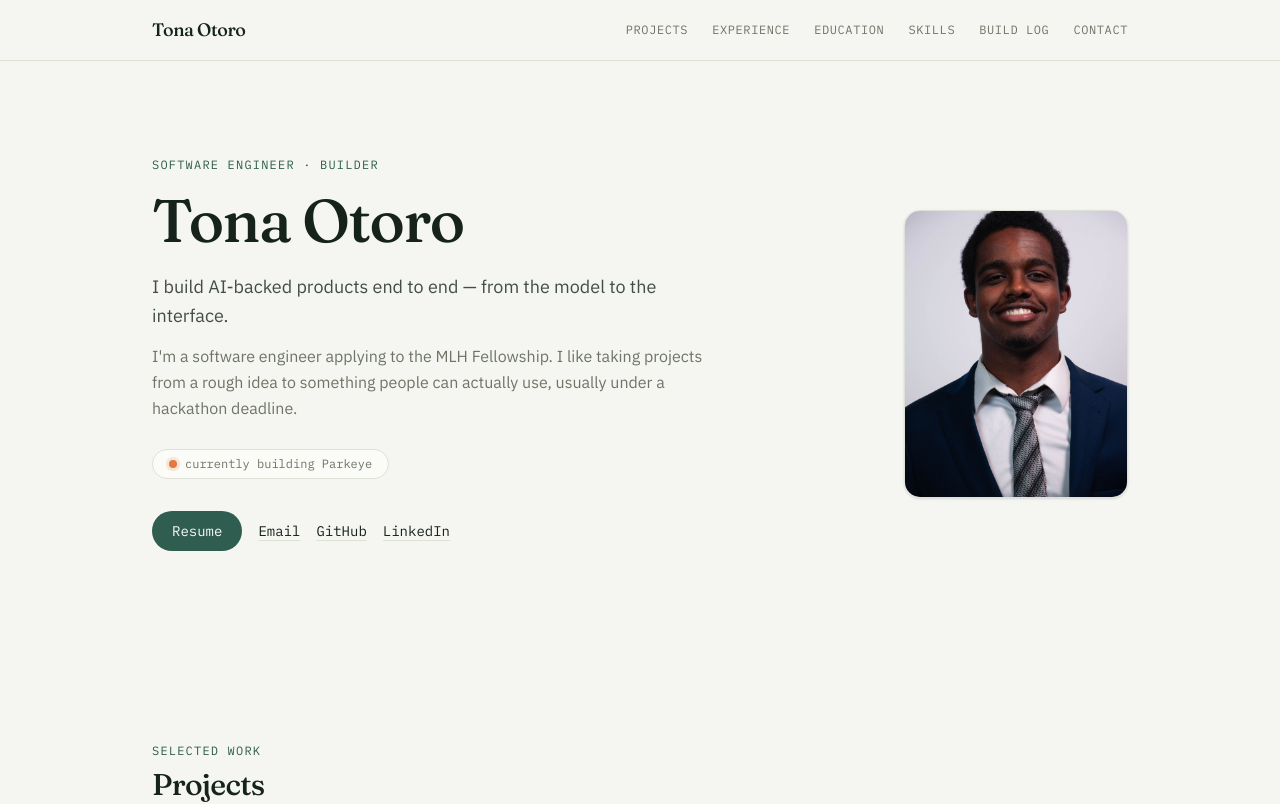
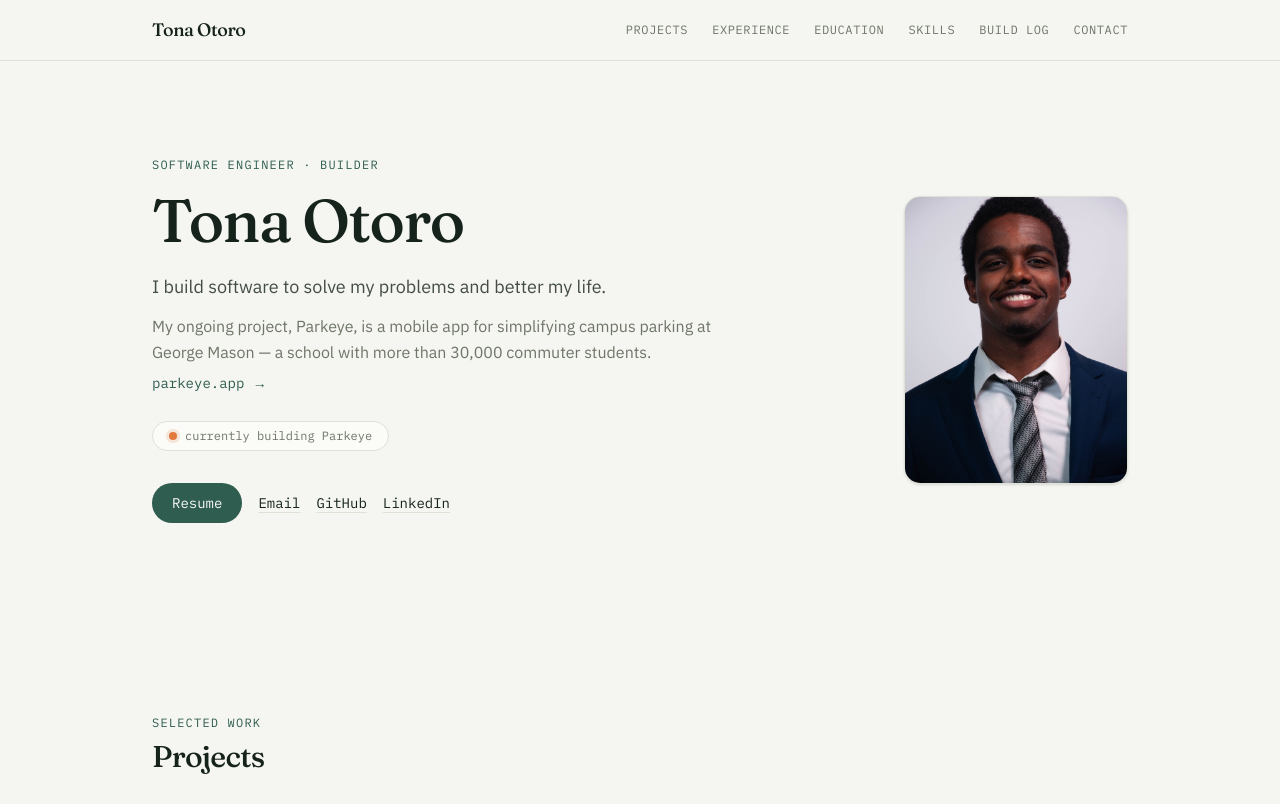
Before and after one commit to TonaO1/TonaO1.github.io, a Next.js app: page / in a window 1280 px wide. Shown: the top 804 px of the page. Built offline with nearby package versions, Linux system fonts and the light colour scheme.

Commit message:
Update hero copy with the real about section and Parkeye landing page link

```diff
--- a/src/components/Hero.tsx
+++ b/src/components/Hero.tsx
@@ -16,6 +16,16 @@ export function Hero() {
             {site.tagline}
           </p>
           <p className="mt-3 max-w-xl leading-relaxed text-moss">{site.intro}</p>
+          {site.introLink && (
+            <a
+              href={site.introLink.href}
+              target="_blank"
+              rel="noopener noreferrer"
+              className="mt-2 block w-fit font-mono text-sm text-pine underline decoration-transparent underline-offset-4 transition-colors hover:decoration-pine"
+            >
+              {site.introLink.label} →
+            </a>
+          )}
 
           <div className="mt-7 inline-flex items-center gap-2 rounded-full border border-line bg-paper-raised px-4 py-1.5 font-mono text-xs text-moss">
             <span className="relative flex h-2 w-2">
--- a/src/data/site.ts
+++ b/src/data/site.ts
@@ -4,10 +4,10 @@ export const site = {
   name: "Tona Otoro",
   role: "Software Engineer",
   eyebrow: "software engineer · builder",
-  tagline:
-    "I build AI-backed products end to end — from the model to the interface.", // TODO (about section, part 1): your own one-liner
+  tagline: "I build software to solve my problems and better my life.",
   intro:
-    "I'm a software engineer applying to the MLH Fellowship. I like taking projects from a rough idea to something people can actually use, usually under a hackathon deadline.", // TODO (about section, part 2): your own intro paragraph — this is the one only you can write
+    "My ongoing project, Parkeye, is a mobile app for simplifying campus parking at George Mason — a school with more than 30,000 commuter students.",
+  introLink: { label: "parkeye.app", href: "https://www.parkeye.app/" },
   status: "currently building Parkeye",
   location: "Fairfax, VA", // TODO: adjust if you'd rather not show a location
   headshot: "/logos/Headshot.jpg",
```
